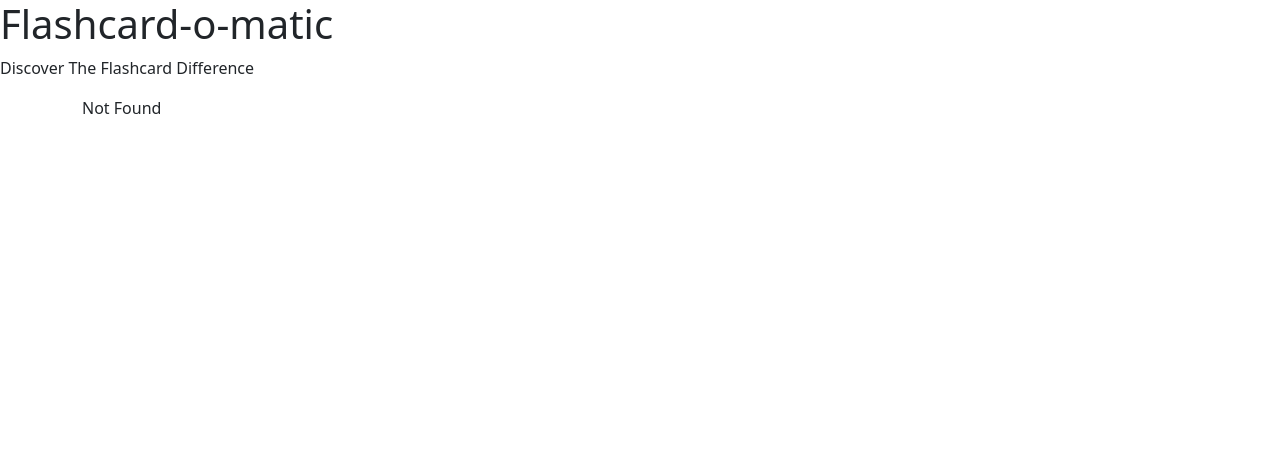
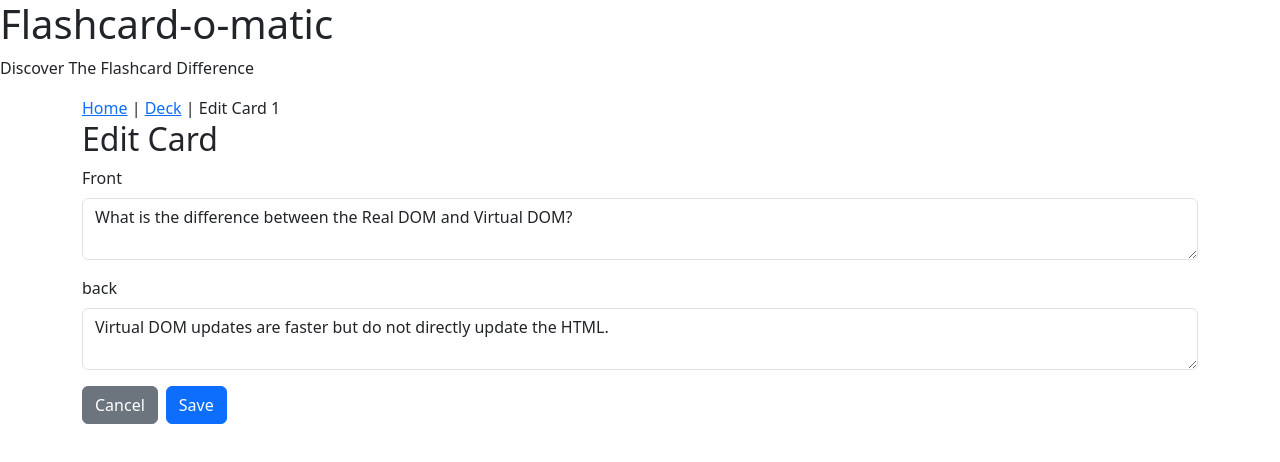
Before and after one commit to jkfaris94/Flashcard-O-Matic, a React (Create React App) app: page /decks/1/cards/1/edit in a window 1280 px wide. Before the commit this address had no page. Shown: the top 462 px of the page. Built offline with nearby package versions, Linux system fonts and the light colour scheme.

Commit message:
created edit page and function. TODO: get save button to effectively update card

```diff
--- a/src/App.js
+++ b/src/App.js
@@ -1,6 +1,8 @@
 import { Routes, Route } from "react-router-dom";
 import Deck from "./components/decks/Deck";
 import Header from "./common/Header"
+import Card from "./components/cards/Card";
+import EditCard from "./components/cards/EditCard";
 
 function App() {
   return (
@@ -9,6 +11,8 @@
       <div className="container">
       <Routes>
         <Route path="/decks/:deckId" element={<Deck />}></Route>
+        <Route path="/decks/:deckId/cards/:cardId" element={<Card />}></Route>
+        <Route path="/decks/:deckId/cards/:cardId/edit" element={<EditCard />}></Route>
 
         <Route path="*" element={<div>Not Found</div>} />
       </Routes>
--- a/src/components/cards/AddCard.js
+++ b/src/components/cards/AddCard.js
@@ -6,3 +6,9 @@
 // A form is shown with the "front" and "back" fields for a new card. Both fields use a <textarea> tag that can accommodate multiple lines of text.
 // If the user clicks Save, a new card is created and associated with the relevant deck. Then the form is cleared and the process for adding a card is restarted.
 // If the user clicks Done, the user is taken to the Deck screen.
+import React from "react";
+import { Link, useNavigate } from "react-router-dom"
+
+function AddCard() {
+    const navigate = useNavigate();
+}
--- a/src/components/cards/EditCard.js
+++ b/src/components/cards/EditCard.js
@@ -5,3 +5,103 @@
 // There is a breadcrumb navigation bar with a link to home /, followed by the name of the deck of which the edited card is a member, and finally the text Edit Card :cardId (e.g., Home / React Router / Edit Card 3).
 // It displays the same form as the Add Card screen, except it is prefilled with information for the existing card. It can be edited and updated.
 // If the user clicks on either Save or Cancel, the user is taken to the Deck screen.
+import React, { useState, useEffect } from "react";
+import { Link, useParams, useNavigate } from "react-router-dom";
+
+function EditCard() {
+    const { deckId, cardId } = useParams();
+    const [card, setCard] = useState({front: "", back: ""});
+    const navigate = useNavigate();
+    // xTODO: useState
+
+    //xTODO: useEffect
+    useEffect(() => {
+        const abortController = new AbortController();
+
+        async function loadCard() {
+            try {
+                const response = await fetch(
+                    `http://mockhost/decks/${deckId}/cards/${cardId}`,
+                    { signal: abortController.signal }
+                );
+            const data = await response.json();
+            setCard({ front: data.front, back: data.back });
+            } catch (error) {
+                if (error.name !== "AbortError") {
+                    console.error("failed to load card:", error);
+                }
+            }
+        }
+
+        loadCard();
+
+        return () => abortController.abort();
+    }, [deckId, cardId]);
+
+    //TODO: handleSubmit
+    const handleSubmit = async (event) => {
+        event.preventDefault();
+
+        try {
+            const response = await fetch(`http://mockhost/decks/${deckId}/cards/${cardId}`, {
+                method: "put",
+                headers: {
+                    "content-Type": "application/json",
+                },
+                body: JSON.stringify({
+                    ...card,
+                    id: Number(cardId),
+                    deckId: Number(deckId),
+                }),
+            });
+
+            navigate(`/decks/${deckId}`);
+        } catch (error) {
+            console.error("failed to update card:", error);
+        }
+    };
+
+    //hook up buttons
+
+    return (
+        <div>
+            {/* breadcrumb nav */}
+            <nav>
+                <Link to="/">Home</Link> | <Link to={`/decks/${deckId}`}>Deck</Link> | Edit Card {cardId}
+            </nav>
+
+            <h2>Edit Card</h2>
+
+            <form onSubmit={handleSubmit}>
+                <div className="mb-3">
+                    <label htmlFor="front"  className="form-label" >Front </label>
+                    <textarea
+                    id="front"
+                    name="front"
+                    className="form-control"
+                    placeholder="Front of card"
+                    value={card.front}
+                    onChange={(e) => setCard({ ...card, front: e.target.value })}
+                    />
+                </div>
+
+                <div className="mb-3">
+                    <label htmlFor="back" className="form-label">back</label>
+                    <textarea
+                    id="back"
+                    name="back"
+                    className="form-control"
+                    placeholder="back of card"
+                    value={card.back}
+                    onChange={(e) => setCard({ ...card, back: e.target.value })}
+                    />
+                </div>
+
+                <button type="button" className="btn btn-secondary me-2" onClick={() => navigate(`/decks/${deckId}`)}>Cancel</button>
+                <button type="submit" className="btn btn-primary">Save</button>
+            </form>
+        </div>
+    );
+}
+
+export default EditCard;
```
